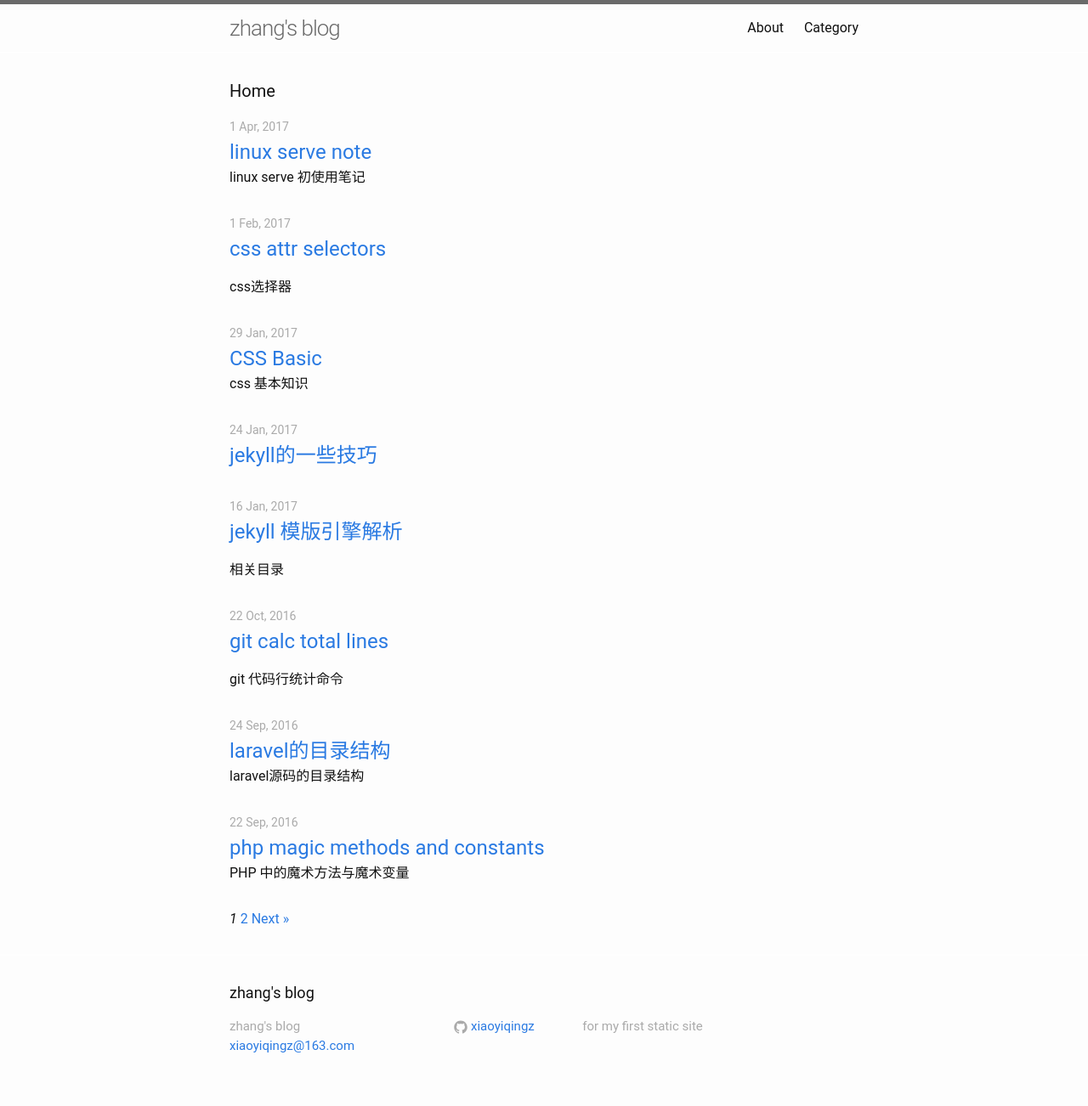
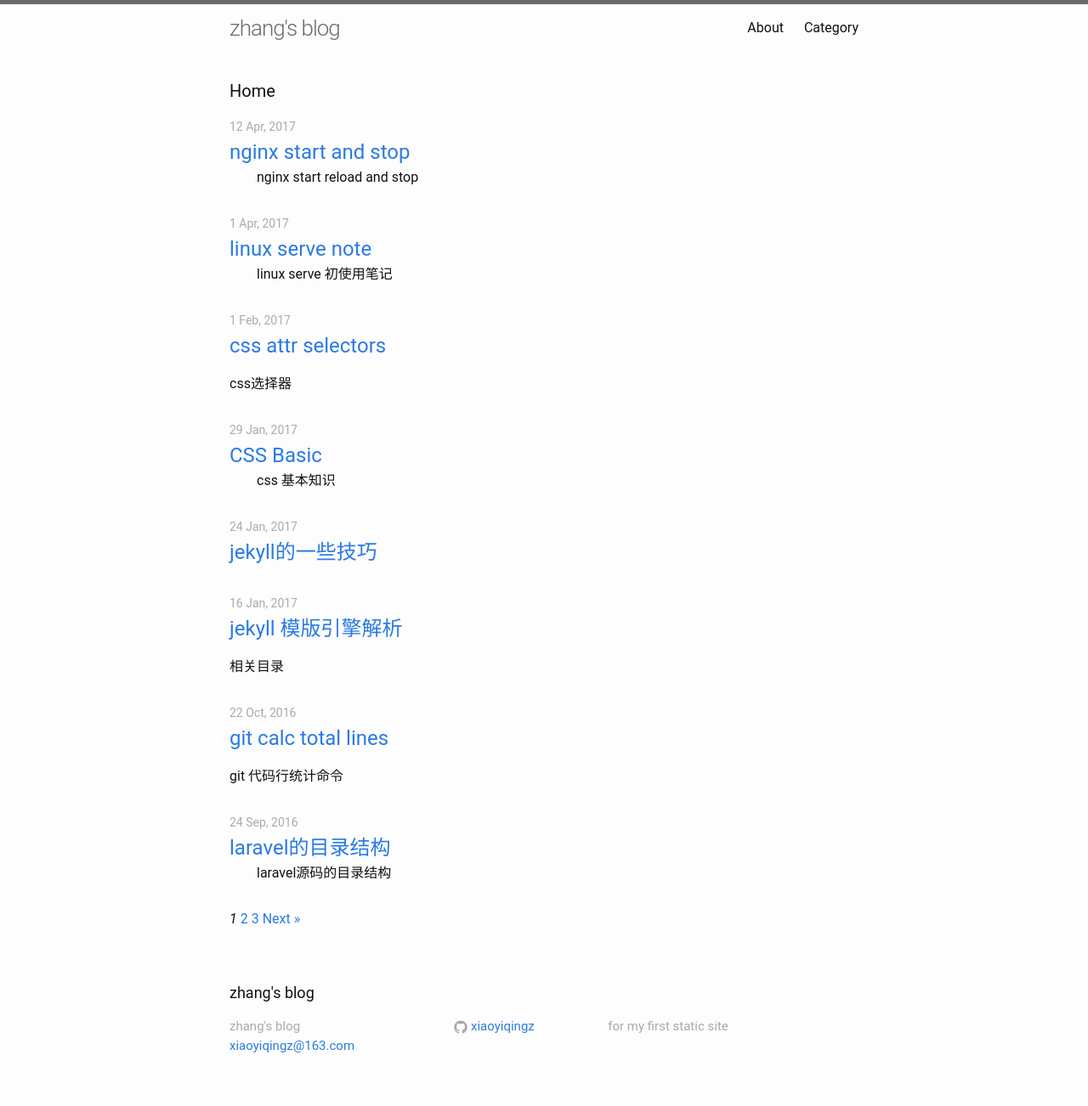
Before and after one commit to xiaoyiqingz/zblog, a Jekyll site: the page built from index.html, in a window 1280 px wide. Shown: the whole page at 85% size. Built offline with Jekyll 4.4.1, drawn with Linux system fonts in a browser that asks for light colours; the list of posts is cut into pages by our own code; some of the changed lines change nothing that is shown.

Commit message:
add nginx start and stop post

```diff
--- /dev/null
+++ b/_posts/2017-04-12-nginx-start-and-stop.md
@@ -0,0 +1,45 @@
+---
+layout: post
+title: "nginx start and stop"
+date: 2017-04-12
+categories: nginx
+excerpt: nginx start reload and stop
+---
+
+#### nginx 查看配置信息
+* -v 查看nginx版本
+* -V 版本以及编译选项
+
+#### nginx 启动停止操作
+nginx执行文件一般安装在/usr/bin/nginx (root 安装则在/usr/sbin/nginx中) 所以执行相关命令都是`/usr/sbin/nginx -s` 命令, nginx安装的时候应该是加入到PATH中了，所以可以直接使用`nginx -s`
+1. start (-c 加载配置文件)
+    nginx -c /etc/nginx/nginx.conf -g "pid /var/run/nginx.pid; worker_processes 2;"
+2. stop
+    nginx -s stop  nginx -s quit  kill -QUIT pid
+3. reload(首先-t测试配置文件是否修改正确)
+     nginx -t  nginx -s reload
+
+#### nginx的默认页面
+nginx 在配置文件中(/etc/nginx/nginx.conf)中有`include /etc/nginx/sites-enabled/*;`配置了默认页面, 所以注释掉这行,然后自己添加serve信息来配置自己的site
+
+#### nginx对serve中的root指定的目录至少要有读权限
+nginx.conf 中第一行 `user www www;` 指定了nginx的启动用户与组。
+
+自己在配置文件中一个serve后，root指定的目录以及其父目录一定要是nginx的组有可读(甚至写)权限, 如在root用户下建的路径，由于/root `drwx------`, 所以一般nginx用户没有读此目录下权限，所以log中会报nginx log stat() failed, permission denied的错误,而在其他非root用户的目录一般是`drwxr-xr-x`,所以nginx用户可以直接读取
+
+如果此路径不能被other用户读，也可以将此目录的user加入到nginx的用户组中(gpasswd -a www username)，这样nginx就有此目录的组访问权限，或者直接将此目录的所属组改为nginx用户组
+
+#### nginx 支持php
+nginx本身不能处理PHP，它只是个web服务器，当接收到请求后，如果是php请求，则发给php解释器处理，并把结果返回给客户端。nginx一般是把请求发fastcgi管理进程处理，fascgi管理进程选择cgi子进程处理结果并返回被nginx。也就是说，nginx将处理请求交给php5-fpm，再接收处理返回结果。  php解析服务，如php-fpm，或spawn-fcgi）
+1. 安装安装 php5-fpm
+2. 在serve 中增加配置
+
+{% highlight ruby linenos %}
+location ~ \.php$ {
+    fastcgi_split_path_info ^(.+\.php)(/.+)$;
+    fastcgi_pass   unix:/var/run/php/php7.0-fpm.sock;
+    fastcgi_index  index.php;
+    fastcgi_param  SCRIPT_FILENAME $document_root/$fastcgi_script_name;    //缺少此行后虽然不报错，但是返回空白页面
+    include        fastcgi_params;
+}
+{% endhighlight %}
--- a/_sass/_base.scss
+++ b/_sass/_base.scss
@@ -37,7 +37,12 @@
     margin-bottom: $spacing-unit / 2;
 }
 
-
+/**
+ * 首行缩进
+ */
+p{
+    text-indent: 2em;
+}
 
 /**
  * Images
```
